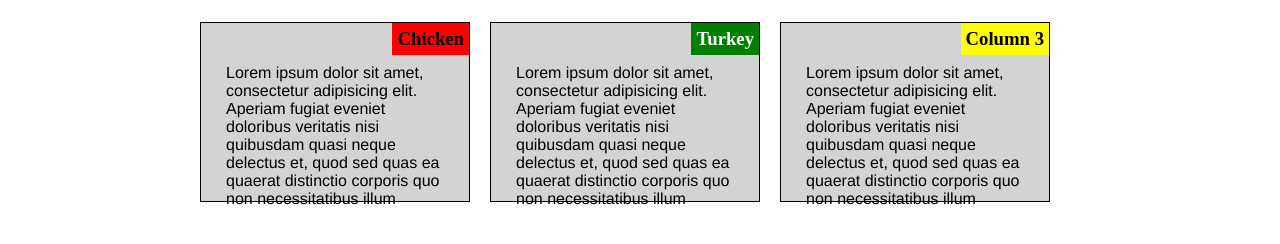
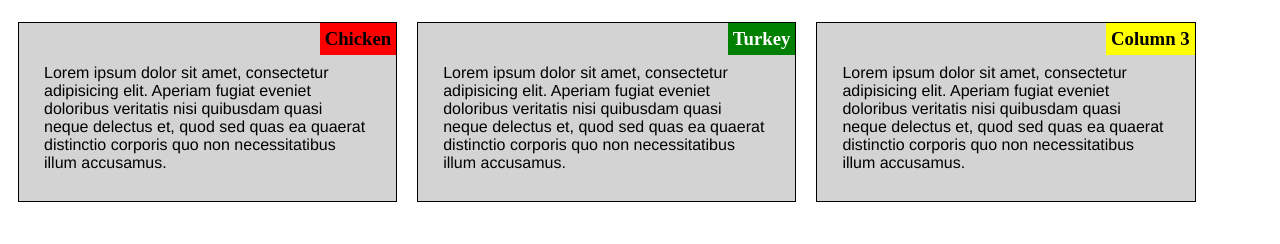
Before and after one commit to pujapriyadarshini/module2-solution, a plain HTML site: page index.html in a window 1280 px wide. Shown: the part 68-312 px from the top of the page. Drawn offline with Linux system fonts and the light colour scheme.

Commit message:
Add files via upload

```diff
--- a/index.html
+++ b/index.html
@@ -13,7 +13,7 @@
             <h1>Our Menu</h1>
         </header>
 
-           <div class="row">
+           <div class="section">
                <div class="col col1">
                    <h3 class="box1">Chicken</h2>
                    <p>Lorem ipsum dolor sit amet, consectetur adipisicing elit. Aperiam fugiat eveniet doloribus veritatis nisi quibusdam quasi neque delectus et, quod sed quas ea quaerat distinctio corporis quo non necessitatibus illum accusamus. </p>
@@ -23,7 +23,6 @@
                    <h3 class="box2">Turkey</h2>
                  <p>Lorem ipsum dolor sit amet, consectetur adipisicing elit. Aperiam fugiat eveniet doloribus veritatis nisi quibusdam quasi neque delectus et, quod sed quas ea quaerat distinctio corporis quo non necessitatibus illum accusamus. </p>
                </div>
-
                <div class="col col3">
                    <h3 class="box3">Column 3</h2>
                  <p>Lorem ipsum dolor sit amet, consectetur adipisicing elit. Aperiam fugiat eveniet doloribus veritatis nisi quibusdam quasi neque delectus et, quod sed quas ea quaerat distinctio corporis quo non necessitatibus illum accusamus.</p>
```
